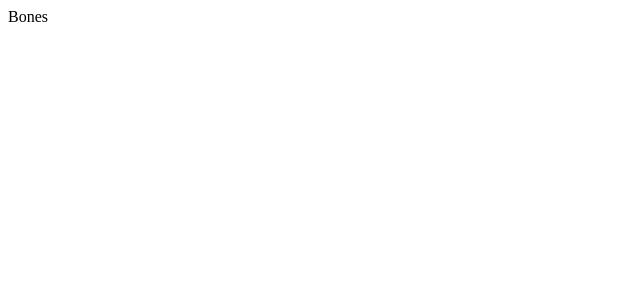
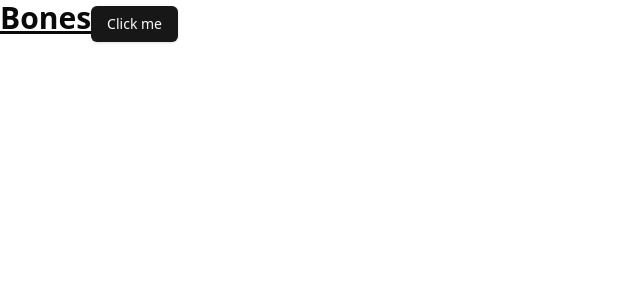
Before and after one commit to AkashSDas/bones, a React (Vite) app in the folder frontend/: page / in a window 1280 px wide. Shown: the top 300 px of the page, without its empty margins (0-640 px from the left). Built offline with nearby package versions, Linux system fonts and the light colour scheme; the HTML template or start-up script is replaced by a standard one.

Commit message:
[fe] setup tailwindcss

```diff
--- /dev/null
+++ b/frontend/postcss.config.mjs
@@ -0,0 +1,9 @@
+/** @type {import('postcss-load-config').Config} */
+const config = {
+    plugins: {
+        tailwindcss: {},
+        autoprefixer: {},
+    },
+};
+
+export default config;
--- a/frontend/src/App.tsx
+++ b/frontend/src/App.tsx
@@ -1,3 +1,10 @@
+import { Button } from "@/components/shared/button";
+
 export default function App() {
-    return <main>Bones</main>;
+    return (
+        <main className="text-3xl font-bold underline">
+            Bones
+            <Button>Click me</Button>
+        </main>
+    );
 }
--- /dev/null
+++ b/frontend/src/components/shared/button.tsx
@@ -0,0 +1,57 @@
+import * as React from "react";
+import { Slot } from "@radix-ui/react-slot";
+import { type VariantProps, cva } from "class-variance-authority";
+
+import { cn } from "@/utils/styles";
+
+const buttonVariants = cva(
+    "inline-flex items-center justify-center whitespace-nowrap rounded-md text-sm font-medium transition-colors focus-visible:outline-none focus-visible:ring-1 focus-visible:ring-ring disabled:pointer-events-none disabled:opacity-50",
+    {
+        variants: {
+            variant: {
+                default:
+                    "bg-primary text-primary-foreground shadow hover:bg-primary/90",
+                destructive:
+                    "bg-destructive text-destructive-foreground shadow-sm hover:bg-destructive/90",
+                outline:
+                    "border border-input bg-background shadow-sm hover:bg-accent hover:text-accent-foreground",
+                secondary:
+                    "bg-secondary text-secondary-foreground shadow-sm hover:bg-secondary/80",
+                ghost: "hover:bg-accent hover:text-accent-foreground",
+                link: "text-primary underline-offset-4 hover:underline",
+            },
+            size: {
+                default: "h-9 px-4 py-2",
+                sm: "h-8 rounded-md px-3 text-xs",
+                lg: "h-10 rounded-md px-8",
+                icon: "h-9 w-9",
+            },
+        },
+        defaultVariants: {
+            variant: "default",
+            size: "default",
+        },
+    },
+);
+
+export interface ButtonProps
+    extends React.ButtonHTMLAttributes<HTMLButtonElement>,
+        VariantProps<typeof buttonVariants> {
+    asChild?: boolean;
+}
+
+const Button = React.forwardRef<HTMLButtonElement, ButtonProps>(
+    ({ className, variant, size, asChild = false, ...props }, ref) => {
+        const Comp = asChild ? Slot : "button";
+        return (
+            <Comp
+                className={cn(buttonVariants({ variant, size, className }))}
+                ref={ref}
+                {...props}
+            />
+        );
+    },
+);
+Button.displayName = "Button";
+
+export { Button };
--- a/frontend/src/index.css
+++ b/frontend/src/index.css
@@ -0,0 +1,68 @@
+@tailwind base;
+@tailwind components;
+@tailwind utilities;
+
+@layer base {
+    :root {
+        --background: 0 0% 100%;
+        --foreground: 0 0% 3.9%;
+        --card: 0 0% 100%;
+        --card-foreground: 0 0% 3.9%;
+        --popover: 0 0% 100%;
+        --popover-foreground: 0 0% 3.9%;
+        --primary: 0 0% 9%;
+        --primary-foreground: 0 0% 98%;
+        --secondary: 0 0% 96.1%;
+        --secondary-foreground: 0 0% 9%;
+        --muted: 0 0% 96.1%;
+        --muted-foreground: 0 0% 45.1%;
+        --accent: 0 0% 96.1%;
+        --accent-foreground: 0 0% 9%;
+        --destructive: 0 84.2% 60.2%;
+        --destructive-foreground: 0 0% 98%;
+        --border: 0 0% 89.8%;
+        --input: 0 0% 89.8%;
+        --ring: 0 0% 3.9%;
+        --chart-1: 12 76% 61%;
+        --chart-2: 173 58% 39%;
+        --chart-3: 197 37% 24%;
+        --chart-4: 43 74% 66%;
+        --chart-5: 27 87% 67%;
+        --radius: 0.5rem;
+    }
+    .dark {
+        --background: 0 0% 3.9%;
+        --foreground: 0 0% 98%;
+        --card: 0 0% 3.9%;
+        --card-foreground: 0 0% 98%;
+        --popover: 0 0% 3.9%;
+        --popover-foreground: 0 0% 98%;
+        --primary: 0 0% 98%;
+        --primary-foreground: 0 0% 9%;
+        --secondary: 0 0% 14.9%;
+        --secondary-foreground: 0 0% 98%;
+        --muted: 0 0% 14.9%;
+        --muted-foreground: 0 0% 63.9%;
+        --accent: 0 0% 14.9%;
+        --accent-foreground: 0 0% 98%;
+        --destructive: 0 62.8% 30.6%;
+        --destructive-foreground: 0 0% 98%;
+        --border: 0 0% 14.9%;
+        --input: 0 0% 14.9%;
+        --ring: 0 0% 83.1%;
+        --chart-1: 220 70% 50%;
+        --chart-2: 160 60% 45%;
+        --chart-3: 30 80% 55%;
+        --chart-4: 280 65% 60%;
+        --chart-5: 340 75% 55%;
+    }
+}
+
+@layer base {
+    * {
+        @apply border-border;
+    }
+    body {
+        @apply bg-background text-foreground;
+    }
+}
--- /dev/null
+++ b/frontend/src/utils/styles.ts
@@ -0,0 +1,6 @@
+import { type ClassValue, clsx } from "clsx";
+import { twMerge } from "tailwind-merge";
+
+export function cn(...inputs: ClassValue[]) {
+    return twMerge(clsx(inputs));
+}
--- /dev/null
+++ b/frontend/tailwind.config.js
@@ -0,0 +1,57 @@
+/** @type {import('tailwindcss').Config} */
+export default {
+    darkMode: ["class"],
+    content: ["./src/**/*.{js,ts,jsx,tsx,mdx}"],
+    theme: {
+        extend: {
+            borderRadius: {
+                lg: "var(--radius)",
+                md: "calc(var(--radius) - 2px)",
+                sm: "calc(var(--radius) - 4px)",
+            },
+            colors: {
+                background: "hsl(var(--background))",
+                foreground: "hsl(var(--foreground))",
+                card: {
+                    DEFAULT: "hsl(var(--card))",
+                    foreground: "hsl(var(--card-foreground))",
+                },
+                popover: {
+                    DEFAULT: "hsl(var(--popover))",
+                    foreground: "hsl(var(--popover-foreground))",
+                },
+                primary: {
+                    DEFAULT: "hsl(var(--primary))",
+                    foreground: "hsl(var(--primary-foreground))",
+                },
+                secondary: {
+                    DEFAULT: "hsl(var(--secondary))",
+                    foreground: "hsl(var(--secondary-foreground))",
+                },
+                muted: {
+                    DEFAULT: "hsl(var(--muted))",
+                    foreground: "hsl(var(--muted-foreground))",
+                },
+                accent: {
+                    DEFAULT: "hsl(var(--accent))",
+                    foreground: "hsl(var(--accent-foreground))",
+                },
+                destructive: {
+                    DEFAULT: "hsl(var(--destructive))",
+                    foreground: "hsl(var(--destructive-foreground))",
+                },
+                border: "hsl(var(--border))",
+                input: "hsl(var(--input))",
+                ring: "hsl(var(--ring))",
+                chart: {
+                    1: "hsl(var(--chart-1))",
+                    2: "hsl(var(--chart-2))",
+                    3: "hsl(var(--chart-3))",
+                    4: "hsl(var(--chart-4))",
+                    5: "hsl(var(--chart-5))",
+                },
+            },
+        },
+    },
+    plugins: [require("tailwindcss-animate")],
+};
```
Also changed, not shown: frontend/package.json (+12 -2 lines), frontend/components.json (added), 1 other file (tests, documents, lock files or other folders).
